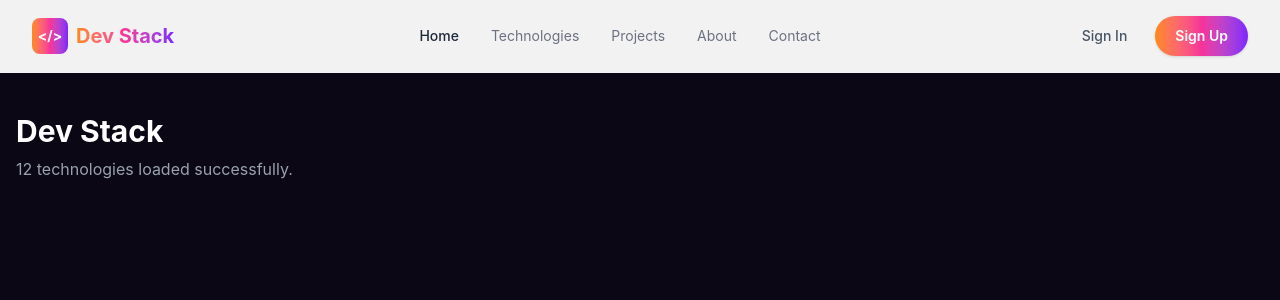
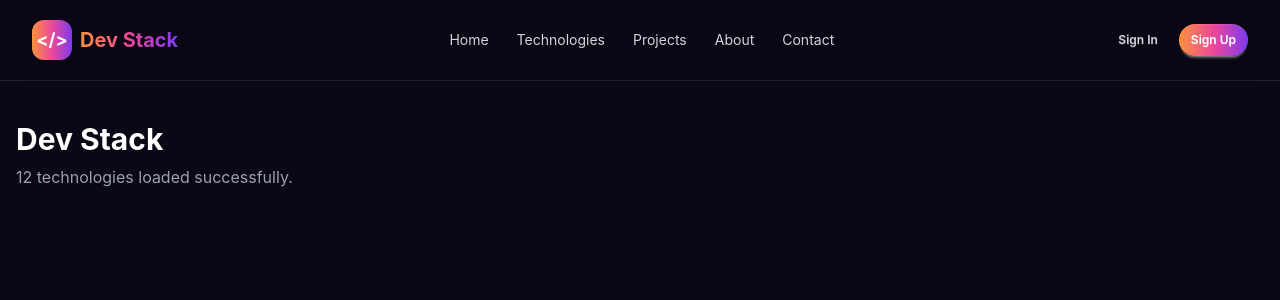
Before and after one commit to Tahsin-Jawad/A05-DevStack, a React (Vite) app: page / in a window 1280 px wide. Shown: the top 300 px of the page. Built offline with nearby package versions, Linux system fonts and the light colour scheme.

Commit message:
Build responsive navbar

```diff
--- a/src/components/Navbar.tsx
+++ b/src/components/Navbar.tsx
@@ -3,93 +3,84 @@ import { useState } from "react";
 function Navbar() {
   const [menuOpen, setMenuOpen] = useState(false);
 
+  const navLinks = [
+    { name: "Home", href: "#home" },
+    { name: "Technologies", href: "#technologies" },
+    { name: "Projects", href: "#projects" },
+    { name: "About", href: "#about" },
+    { name: "Contact", href: "#contact" },
+  ];
+
   return (
-    <header className="sticky top-0 z-50 border-b border-gray-100 bg-white/95 backdrop-blur">
-      <nav className="mx-auto flex h-[72px] max-w-7xl items-center justify-between px-5 lg:px-8">
+    <nav className="sticky top-0 z-50 border-b border-white/10 bg-[#0b0714]/95 backdrop-blur-md">
+      <div className="mx-auto flex h-20 max-w-7xl items-center justify-between px-4 sm:px-6 lg:px-8">
 
-        {/* Logo */}
-        <a href="#" className="flex items-center gap-2">
-          <div className="flex h-9 w-9 items-center justify-center rounded-lg bg-gradient-to-r from-orange-400 via-pink-500 to-violet-600 text-sm font-bold text-white">
+        {/* Mobile Menu Button */}
+        <button
+          className="btn btn-ghost btn-sm text-2xl text-white md:hidden"
+          onClick={() => setMenuOpen(!menuOpen)}
+          aria-label="Toggle menu"
+        >
+          ☰
+        </button>
+
+        {/* Brand */}
+        <a
+          href="#home"
+          className="flex items-center gap-2"
+        >
+          <div className="flex h-10 w-10 items-center justify-center rounded-xl brand-gradient text-lg font-bold text-white">
             &lt;/&gt;
           </div>
 
-          <span className="bg-gradient-to-r from-orange-400 via-pink-500 to-violet-600 bg-clip-text text-xl font-bold text-transparent">
+          <span className="brand-gradient-text text-xl font-bold">
             Dev Stack
           </span>
         </a>
 
-        {/* Desktop Menu */}
-        <div className="hidden items-center gap-8 md:flex">
-          <a href="#" className="text-sm font-medium text-gray-800 hover:text-pink-500">
-            Home
-          </a>
-          <a href="#technologies" className="text-sm text-gray-500 hover:text-pink-500">
-            Technologies
-          </a>
-          <a href="#projects" className="text-sm text-gray-500 hover:text-pink-500">
-            Projects
-          </a>
-          <a href="#about" className="text-sm text-gray-500 hover:text-pink-500">
-            About
-          </a>
-          <a href="#contact" className="text-sm text-gray-500 hover:text-pink-500">
-            Contact
-          </a>
+        {/* Desktop Navigation */}
+        <div className="hidden items-center gap-7 md:flex">
+          {navLinks.map((link) => (
+            <a
+              key={link.name}
+              href={link.href}
+              className="text-sm text-gray-300 transition hover:text-white"
+            >
+              {link.name}
+            </a>
+          ))}
         </div>
 
-        {/* Desktop Buttons */}
-        <div className="hidden items-center gap-3 md:flex">
-          <button className="px-4 py-2 text-sm font-medium text-gray-600 hover:text-gray-900">
+        {/* Auth Buttons */}
+        <div className="flex items-center gap-2">
+          <button className="btn btn-ghost btn-sm text-gray-300">
             Sign In
           </button>
 
-          <button className="rounded-full bg-gradient-to-r from-orange-400 via-pink-500 to-violet-600 px-5 py-2.5 text-sm font-semibold text-white shadow-sm hover:opacity-90">
+          <button className="btn btn-sm rounded-full border-0 brand-gradient text-white">
             Sign Up
           </button>
         </div>
-
-        {/* Mobile */}
-        <div className="flex items-center gap-2 md:hidden">
-          <button
-            onClick={() => setMenuOpen(!menuOpen)}
-            className="mr-1 text-2xl text-gray-700"
-          >
-            ☰
-          </button>
-
-          <button className="px-2 py-1 text-xs font-medium text-gray-600">
-            Sign In
-          </button>
-
-          <button className="rounded-full bg-gradient-to-r from-orange-400 via-pink-500 to-violet-600 px-3 py-1.5 text-xs font-semibold text-white">
-            Sign Up
-          </button>
-        </div>
-      </nav>
+      </div>
 
       {/* Mobile Menu */}
       {menuOpen && (
-        <div className="border-t border-gray-100 bg-white px-6 py-4 md:hidden">
-          <div className="flex flex-col gap-4">
-            <a href="#" onClick={() => setMenuOpen(false)}>
-              Home
-            </a>
-            <a href="#technologies" onClick={() => setMenuOpen(false)}>
-              Technologies
-            </a>
-            <a href="#projects" onClick={() => setMenuOpen(false)}>
-              Projects
-            </a>
-            <a href="#about" onClick={() => setMenuOpen(false)}>
-              About
-            </a>
-            <a href="#contact" onClick={() => setMenuOpen(false)}>
-              Contact
-            </a>
+        <div className="border-t border-white/10 px-4 py-4 md:hidden">
+          <div className="flex flex-col gap-2">
+            {navLinks.map((link) => (
+              <a
+                key={link.name}
+                href={link.href}
+                onClick={() => setMenuOpen(false)}
+                className="rounded-lg px-4 py-3 text-sm text-gray-300 hover:bg-white/5 hover:text-white"
+              >
+                {link.name}
+              </a>
+            ))}
           </div>
         </div>
       )}
-    </header>
+    </nav>
   );
 }
 
--- a/src/index.css
+++ b/src/index.css
@@ -1,2 +1,21 @@
 @import "tailwindcss";
 @plugin "daisyui";
+:root {
+  --brand-gradient: linear-gradient(
+    90deg,
+    #fb923c 0%,
+    #ec4899 50%,
+    #7c3aed 100%
+  );
+}
+
+.brand-gradient {
+  background: var(--brand-gradient);
+}
+
+.brand-gradient-text {
+  background: var(--brand-gradient);
+  -webkit-background-clip: text;
+  background-clip: text;
+  color: transparent;
+}
```
